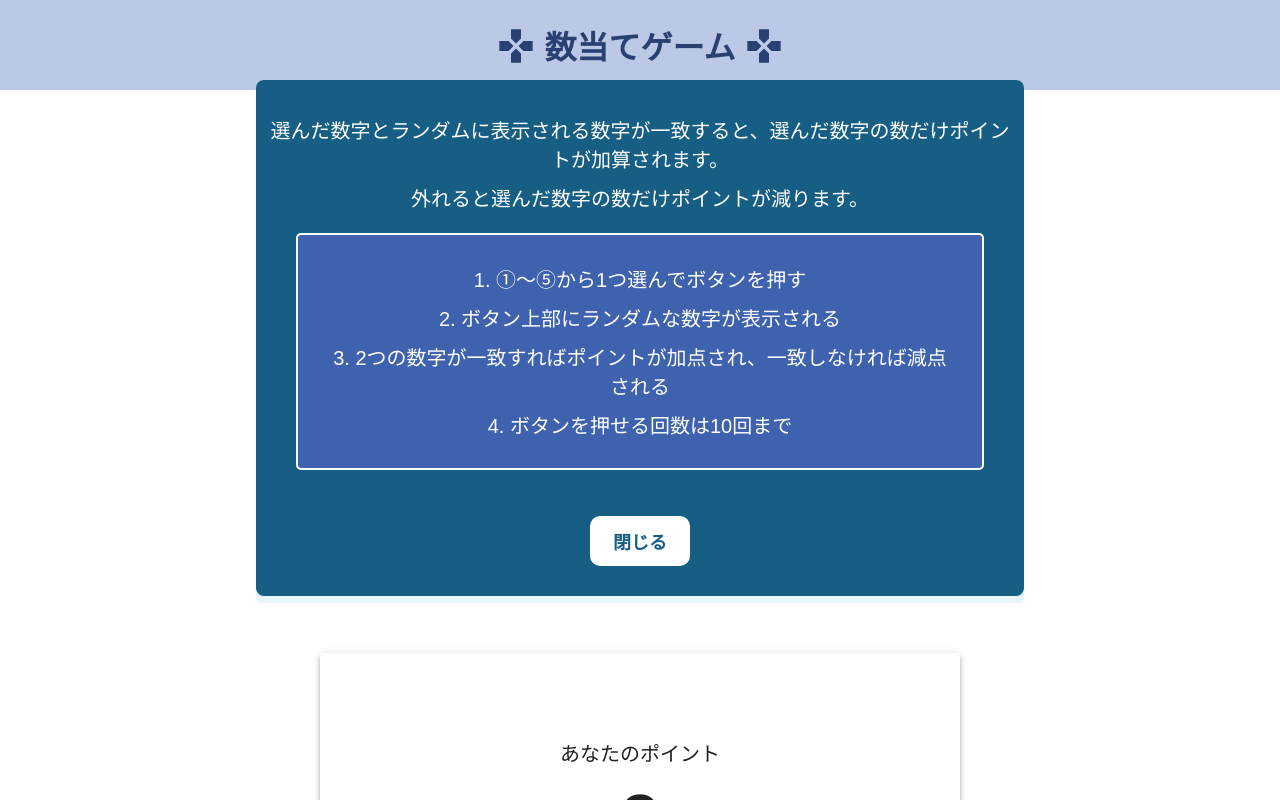
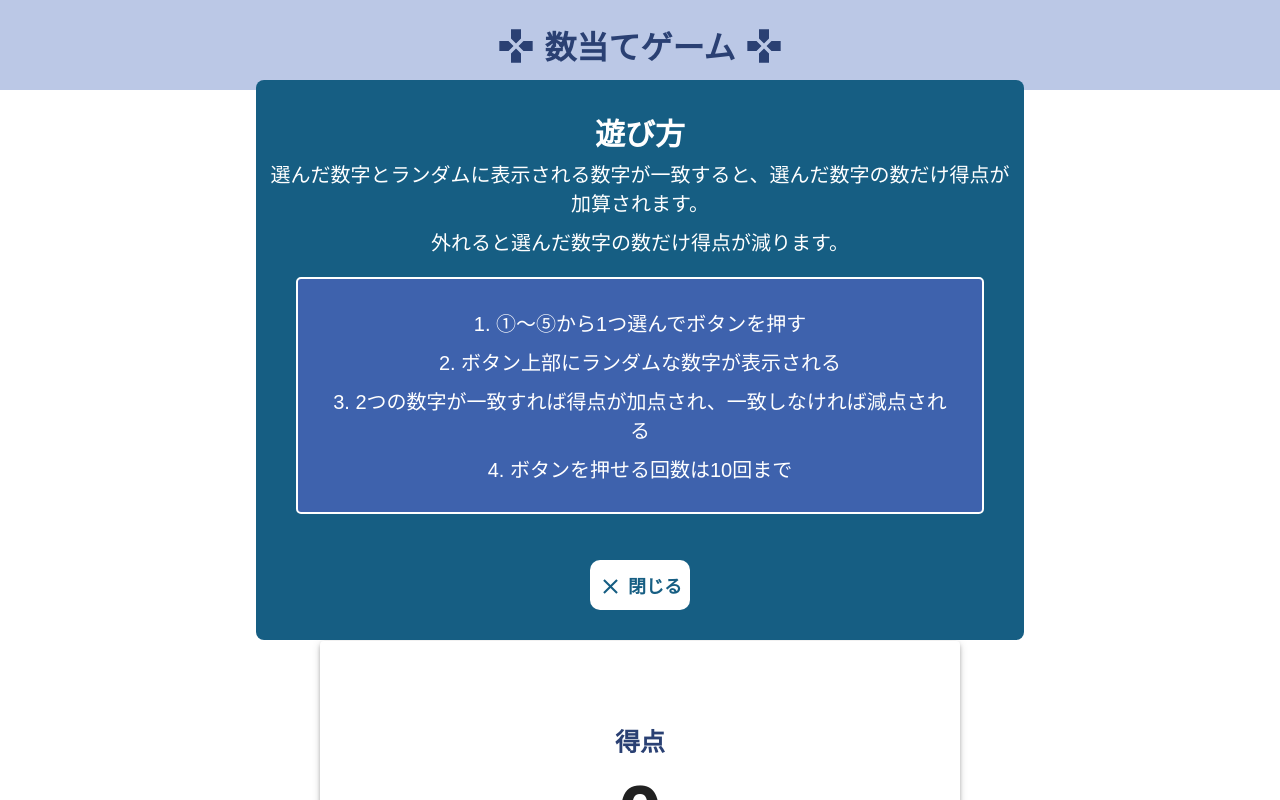
Before and after one commit to krkyk/num_game, a React (Create React App) app: page / in a window 1280 px wide. Both pictures are taken after a click on the button "遊び方はこちら". Shown: the top 800 px of the page. Built offline with nearby package versions, Linux system fonts and the light colour scheme.

Commit message:
デザインの修正 ・説明文の言い回し ・文字の大きさ ・閉じるボタンにアイコン追加

```diff
--- a/src/components/Count.jsx
+++ b/src/components/Count.jsx
@@ -17,7 +17,14 @@ export default function Count({ count, handleRestart }) {
       ) : (
         <Alert
           severity="info"
-          sx={{ m: "50px 20%", fontSize: "110%", justifyContent: "center" }}
+          sx={{
+            width: "500px",
+            m: "40px auto",
+            p: "10px",
+            fontSize: "110%",
+            fontWeight: "bold",
+            justifyContent: "center"
+          }}
         >
           ボタンを押せるのはあと{count}回です。
         </Alert>
--- a/src/components/Modal.jsx
+++ b/src/components/Modal.jsx
@@ -1,14 +1,16 @@
 import { Box } from "@mui/material";
 import TextMotion from "./layouts/TextMotion";
 import { motion } from "framer-motion";
+import CloseIcon from "@mui/icons-material/Close";
 
 export default function Modal({ onClose }) {
   return (
     <div className="modal">
+      <h2>遊び方</h2>
       <TextMotion>
-        選んだ数字とランダムに表示される数字が一致すると、選んだ数字の数だけポイントが加算されます。
+        選んだ数字とランダムに表示される数字が一致すると、選んだ数字の数だけ得点が加算されます。
       </TextMotion>
-      <TextMotion>外れると選んだ数字の数だけポイントが減ります。</TextMotion>
+      <TextMotion>外れると選んだ数字の数だけ得点が減ります。</TextMotion>
       <Box
         sx={{
           backgroundColor: "#3e62ad",
@@ -22,7 +24,7 @@ export default function Modal({ onClose }) {
         <TextMotion>1. ①～⑤から1つ選んでボタンを押す</TextMotion>
         <TextMotion>2. ボタン上部にランダムな数字が表示される</TextMotion>
         <TextMotion>
-          3. 2つの数字が一致すればポイントが加点され、一致しなければ減点される
+          3. 2つの数字が一致すれば得点が加点され、一致しなければ減点される
         </TextMotion>
         <TextMotion>4. ボタンを押せる回数は10回まで</TextMotion>
       </Box>
@@ -31,7 +33,7 @@ export default function Modal({ onClose }) {
         whileHover={{ scale: 1.2, y: -5 }}
         className="close-btn"
       >
-        閉じる
+        <CloseIcon sx={{ fontSize: "25px", verticalAlign: "-6px" }} /> 閉じる
       </motion.button>
     </div>
   );
--- a/src/components/Point.jsx
+++ b/src/components/Point.jsx
@@ -4,7 +4,7 @@ import CreatePaper from "./layouts/CreatePaper";
 export default function Point({ point }) {
   return (
     <CreatePaper>
-      <dt>あなたのポイント</dt>
+      <dt className="point">得点</dt>
       <motion.dd
         className="point-num"
         whileTap={{ scale: 1.5, skew: "-15deg" }}
--- a/src/styles.css
+++ b/src/styles.css
@@ -68,8 +68,10 @@ dd {
   padding-top: 10px;
 }
 
-dt {
-  font-size: 20px;
+.point {
+  font-size: 25px;
+  font-weight: bold;
+  color: #2a4073;
 }
 
 .num-btn {
@@ -89,12 +91,10 @@ dt {
   cursor: pointer;
 }
 
-.random-num {
-  font-size: 80px;
-}
-
+.random-num,
 .point-num {
   font-size: 80px;
+  font-weight: bold;
 }
 
 .reset-btn {
```
